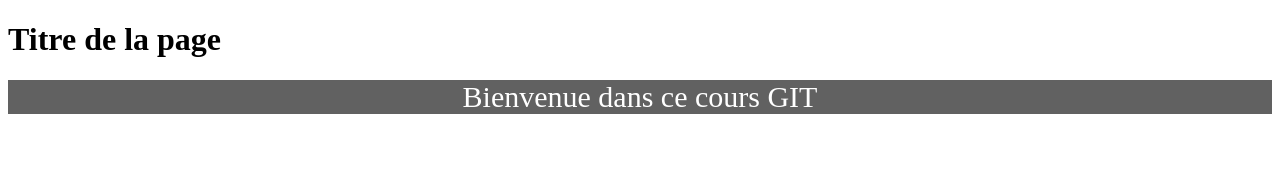
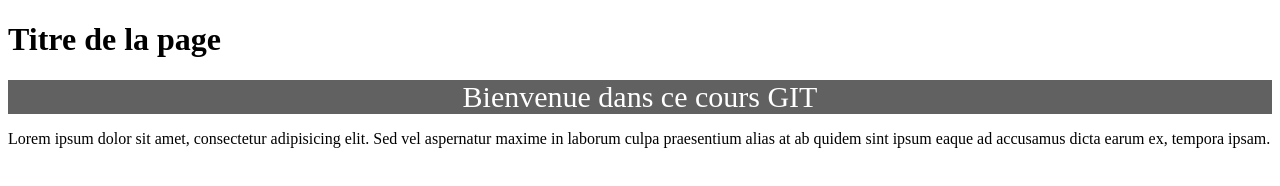
Before and after one commit to arkaran64/Mon_super_projet, a plain HTML site: page index.html in a window 1280 px wide. Drawn offline with Linux system fonts and the light colour scheme.

Commit message:
ajout du lorem ipsum

```diff
--- a/index.html
+++ b/index.html
@@ -17,6 +17,12 @@
         Bienvenue dans ce cours GIT
     </div>
 
+    <div>
+        <p>
+            Lorem ipsum dolor sit amet, consectetur adipisicing elit. Sed vel aspernatur maxime in laborum culpa praesentium alias at ab quidem sint ipsum eaque ad accusamus dicta earum ex, tempora ipsam.
+        </p>
+    </div>
+
     <script src=""></script>
 </body>
 
```
